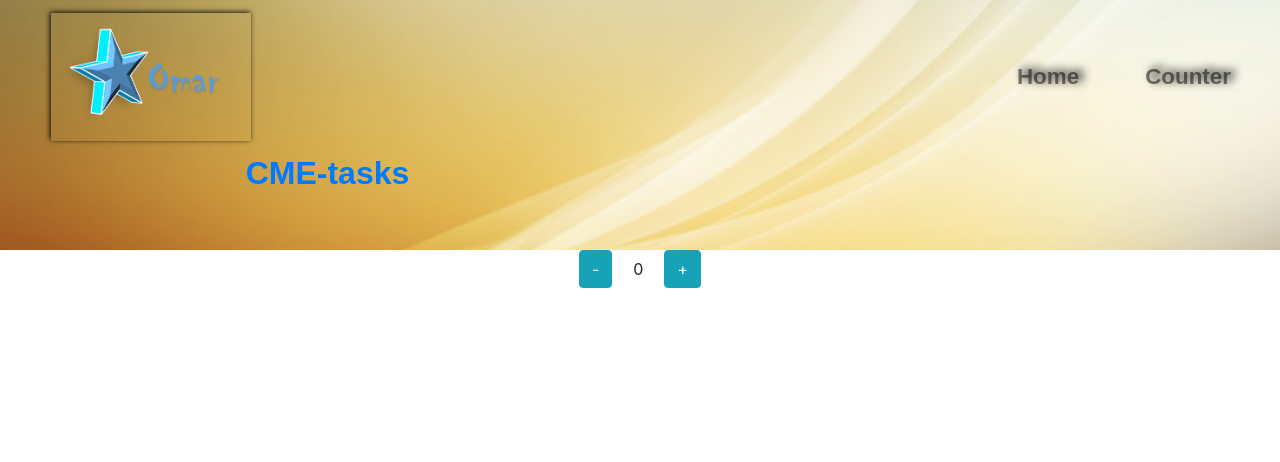
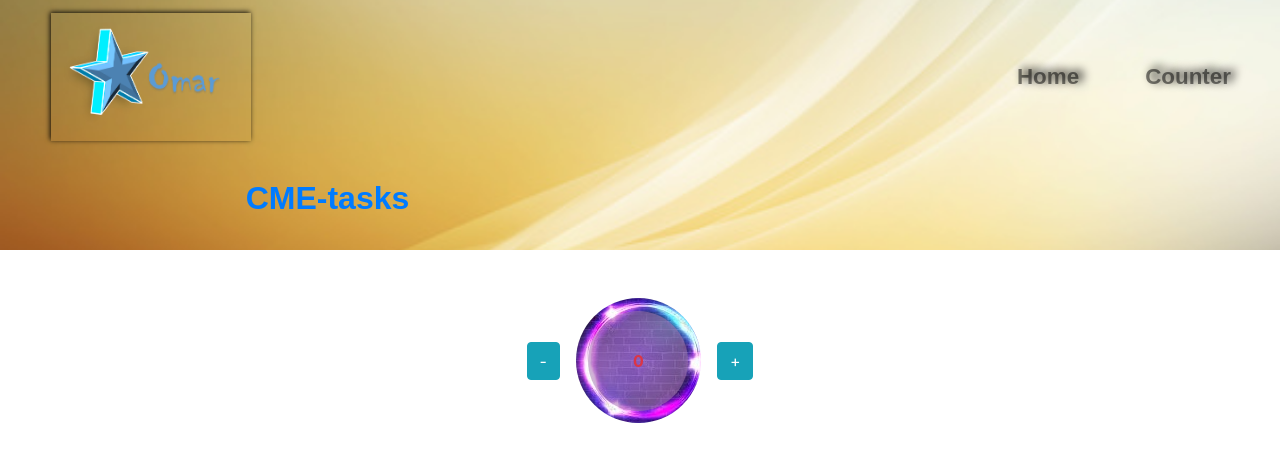
Before and after one commit to omarstar/cme-task, a React (Create React App) app: page /counter in a window 1280 px wide. Shown: the top 462 px of the page. Built offline with nearby package versions, Linux system fonts and the light colour scheme.

Commit message:
final dynamic touch

```diff
--- a/src/components/page-one/DataDetails.js
+++ b/src/components/page-one/DataDetails.js
@@ -27,8 +27,8 @@ const DataDetails = (props) => {
       {isData ? (
         <Card className={classes.cardContainer}>
           <div
-            className="d-flex align-items-center"
-            style={{ "justify-content": "space-around" }}
+            className="d-flex align-items-center p-2"
+            style={{ "justify-content": "space-evenly" }}
           >
             <CardMedia
               className={classes.imgBox}
--- a/src/components/page-one/DataList.js
+++ b/src/components/page-one/DataList.js
@@ -28,7 +28,6 @@ function DataList(props) {
         <div>
           <div className="d-flex align-items-center justify-content-center">
             <TextField
-              style={{ padding: 24 }}
               id="searchInput"
               placeholder="Filter data"
               margin="normal"
@@ -38,12 +37,12 @@ function DataList(props) {
               <PageviewIcon />
             </Button>
           </div>
-          <p>
+          <p id="search-result">
             {props.units.length === 0
               ? "No Results"
               : `data found: # ${props.units.length}`}
           </p>
-          <Grid container spacing={24} style={{ padding: 24 }}>
+          <Grid container spacing={24} style={{ padding: 10 }}>
             {props.units.map((currentItem) => (
               <Grid item xs={12} style={{ margin: 8 }}>
                 <DataItem
--- a/src/components/page-two/Counter.js
+++ b/src/components/page-two/Counter.js
@@ -22,13 +22,23 @@ class Counter extends Component {
 
   render() {
     const { increment, decrement } = this.props;
+
     return (
-      <div className="col-10 mx-auto d-flex justify-content-center">
-        <button type="button" class="btn btn-info mx-1" onClick={decrement}>
+      <div className="col-10 mx-auto d-flex justify-content-center align-items-center">
+        <button type="button" class="btn btn-info mx-3" onClick={decrement}>
           <span>-</span>
         </button>
-        <span className="btn btn-black mx-1">{this.props.count}</span>
-        <button type="button" class="btn btn-info mx-1" onClick={increment}>
+
+        <div id="outer-circle">
+          <span
+            className={this.props.count === 0 ? "text-danger" : "text-info"}
+            id="inner-circle"
+          >
+            {this.props.count}
+          </span>
+        </div>
+
+        <button type="button" class="btn btn-info mx-3" onClick={increment}>
           <span>+</span>
         </button>
       </div>
--- a/src/pages/pageOne/pg1-style.css
+++ b/src/pages/pageOne/pg1-style.css
@@ -1,15 +1,3 @@
-/* Header */
-/* .App-header {
-  background-color: #282c34;
-  min-height: 100vh;
-  display: flex;
-  flex-direction: column;
-  align-items: center;
-  justify-content: center;
-  font-size: calc(10px + 2vmin);
-  color: cyan;
-} */
-
 .card-container {
   flex-direction: column;
 }
@@ -19,3 +7,8 @@
     flex-direction: row;
   }
 }
+
+#search-result {
+  text-align: center;
+  font-weight: lighter;
+}
--- a/src/pages/pageTwo/PageTwo.js
+++ b/src/pages/pageTwo/PageTwo.js
@@ -3,13 +3,14 @@ import { createStore } from "redux";
 import { Provider } from "react-redux";
 import Counter from "../../components/page-two/Counter";
 import counterReducer from "./counterReducer";
+import "./pg2-style.css";
 
 const store = createStore(counterReducer);
 const PageTwo = () => {
   return (
     <Provider store={store}>
       <div className="container-fluid">
-        <div className="row">
+        <div className="row mt-5">
           <Counter />
         </div>
       </div>
--- /dev/null
+++ b/src/pages/pageTwo/pg2-style.css
@@ -0,0 +1,35 @@
+#outer-circle {
+  background: #385a94;
+  border-radius: 50%;
+  height: 125px;
+  width: 125px;
+  position: relative;
+  font-weight: bold;
+  text-align: center;
+  background-image: url("../../assets/neon_circle.jpg");
+
+  /*
+       Child elements with absolute positioning will be
+       positioned relative to this div
+      */
+}
+#inner-circle {
+  position: absolute;
+  background: #a57db188;
+  border-radius: 50%;
+  height: 100px;
+  width: 100px;
+  display: flex;
+  justify-content: center;
+  align-items: center;
+  /*
+       Put top edge and left edge in the center
+      */
+  top: 50%;
+  left: 50%;
+  margin: -50px 0px 0px -50px;
+  /*
+       Offset the position correctly with
+       minus half of the width and minus half of the height
+      */
+}
--- a/src/styles/css/main-style.css
+++ b/src/styles/css/main-style.css
@@ -47,4 +47,5 @@
   font-weight: bolder;
   position: relative;
   right: 25%;
+  top: 10%;
 }
--- a/src/styles/styles.js
+++ b/src/styles/styles.js
@@ -1,6 +1,6 @@
 import bck from "../assets/Purple-Light.jpg";
-
-export const imgBox = { height: 0, width: "50%", paddingTop: "50%" };
+// related to page one list items
+export const imgBox = { height: 0, width: "25%", paddingTop: "25%" };
 export const cardContainer = {
   display: "flex",
   //   "flex-direction": "column",
```
Also changed, not shown: src/assets/neon_circle.jpg (added), 1 other file (tests, documents, lock files or other folders).
